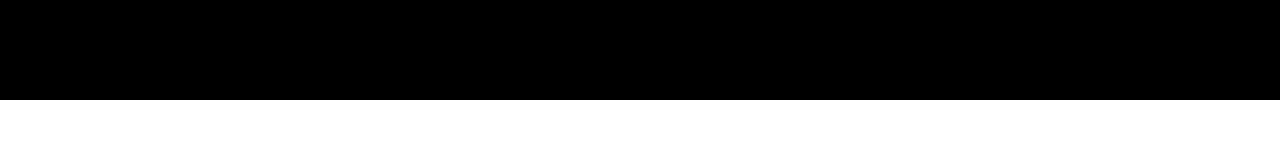
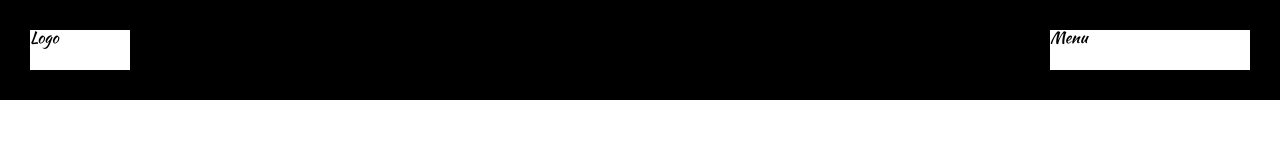
Before and after one commit to HavocPigeon/html-css-1-mini, a plain HTML site: page index.html in a window 1280 px wide. Drawn offline with Linux system fonts and the light colour scheme.

Commit message:
updated-menu

```diff
--- a/index.html
+++ b/index.html
@@ -3,11 +3,13 @@
     <head>
         <title>Mini 1</title>
         <link rel="stylesheet" href="./style.css">
+        <link href="https://fonts.googleapis.com/css?family=Kaushan+Script" rel="stylesheet">
         <meta name="viewport" content="width=device-width, initial-scale=1.0">
     </head>
     <body>
         <header>
-
+          <div class="logo">Logo</div>
+          <div class="menu">Menu</div>
         </header>
         <main>
 
--- a/style.css
+++ b/style.css
@@ -20,8 +20,10 @@ time, mark, audio, video {
 	padding: 0;
 	border: 0;
 	font-size: 100%;
-	font: inherit;
-	vertical-align: baseline;
+    /* font: inherit; */
+    font-family: 'Kaushan Script', cursive;
+    vertical-align: baseline;
+    box-sizing: border-box;
 }
 /* HTML5 display-role reset for older browsers */
 article, aside, details, figcaption, figure,
@@ -46,8 +48,22 @@ table {
 	border-collapse: collapse;
 	border-spacing: 0;
 }
+
 header {
     background: black;
     height: 100px;
-
+    padding: 30px;
 }
+.logo, .menu {
+    color: black;
+    background: white;
+    height: 40px;
+}
+.logo {
+    float: left;
+    width: 100px;
+}
+.menu {
+    float: right;
+    width: 200px;
+}
```
